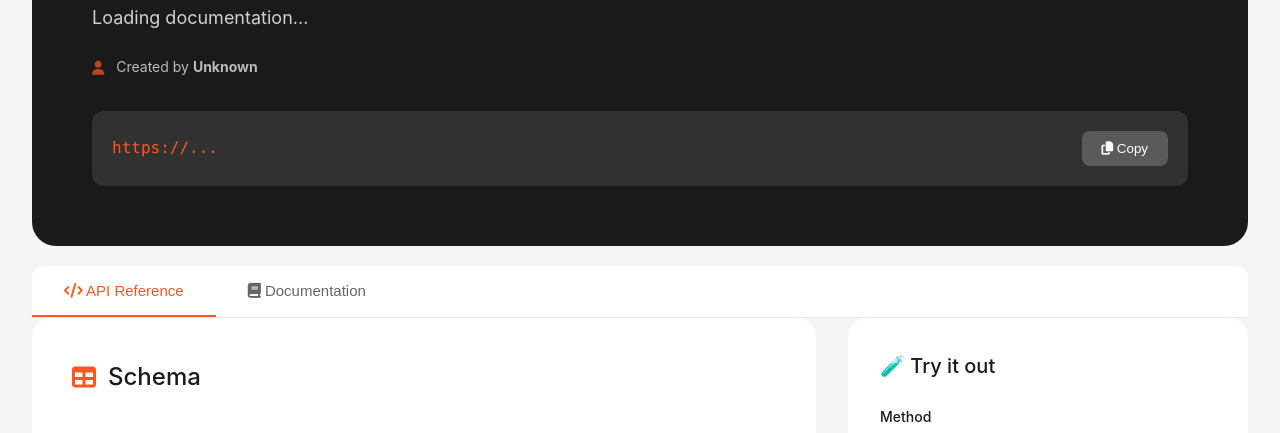
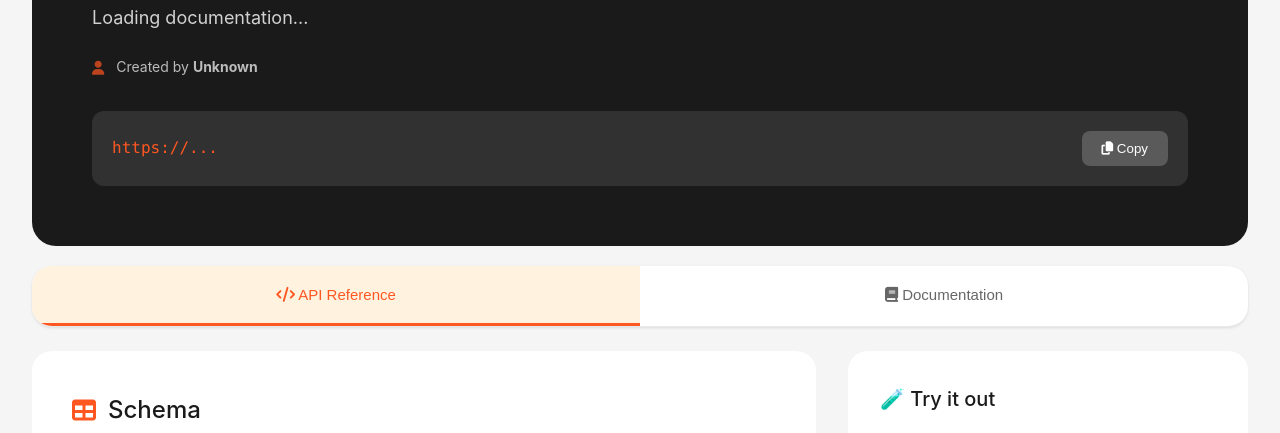
Before and after one commit to Stratos/kebapi, a website: page public/api-docs.html in a window 1280 px wide. Shown: the part 359-792 px from the top of the page. Drawn offline with nearby package versions, Linux system fonts and the light colour scheme.

Commit message:
Api-docs design error solving

```diff
--- a/public/api-docs.html
+++ b/public/api-docs.html
@@ -35,11 +35,11 @@
         .btn-copy:hover { background: #FF5722; }
 
         /* Main Tabs */
-        .main-tabs { max-width: 1400px; margin: -40px auto 0; padding: 0 32px; position: relative; z-index: 10; }
-        .tabs-container { background: white; border-radius: 12px 12px 0 0; display: flex; border-bottom: 1px solid #e8e8e8; }
-        .main-tab { padding: 16px 32px; background: none; border: none; font-size: 15px; font-weight: 500; color: #666; cursor: pointer; border-bottom: 2px solid transparent; transition: all 0.2s; }
-        .main-tab:hover { color: #1a1a1a; }
-        .main-tab.active { color: #FF5722; border-bottom-color: #FF5722; }
+        .main-tabs { max-width: 1400px; margin: -40px auto 24px; padding: 0 32px; position: relative; z-index: 10; }
+        .tabs-container { background: white; border-radius: 20px; box-shadow: 0 1px 3px rgba(0,0,0,0.1); overflow: hidden; display: flex; border-bottom: 1px solid #e8e8e8; }
+        .main-tab { flex: 1; padding: 20px 32px; background: none; border: none; font-size: 15px; font-weight: 500; color: #666; cursor: pointer; border-bottom: 3px solid transparent; transition: all 0.2s; }
+        .main-tab:hover { color: #1a1a1a; background: #fafafa; }
+        .main-tab.active { color: #FF5722; border-bottom-color: #FF5722; background: #FFF3E0; }
 
         /* Container */
         .container { max-width: 1400px; margin: 0 auto; padding: 0 32px 80px; }
```
